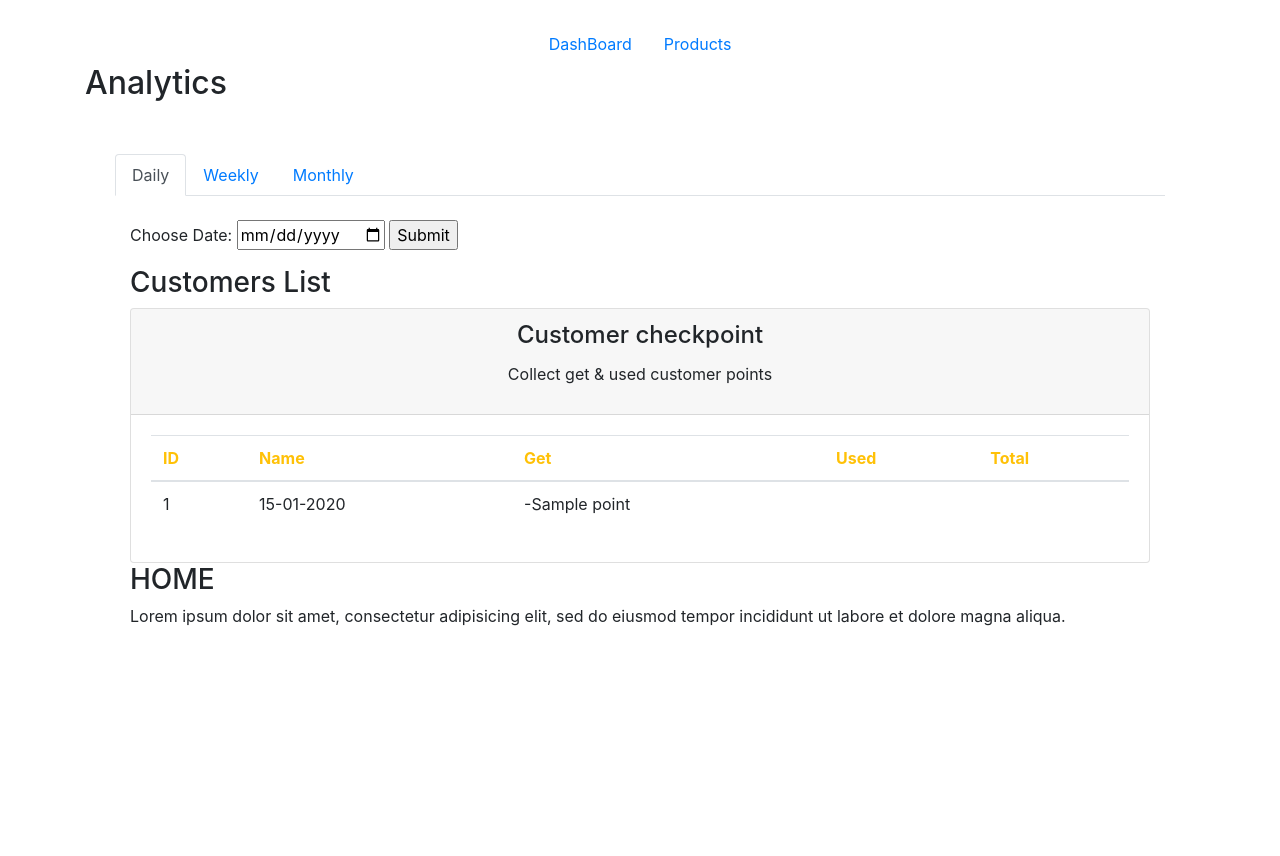
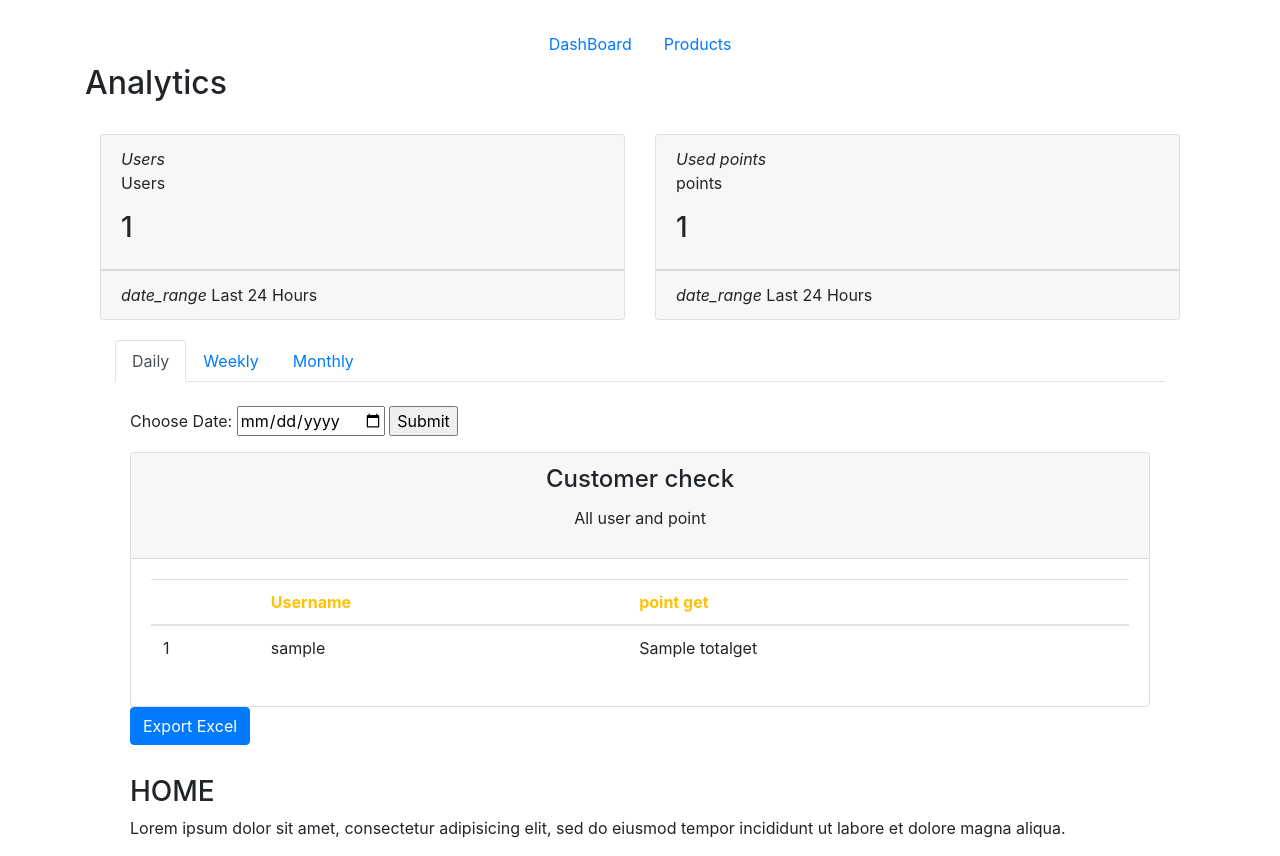
Before and after one commit to onemoretwo/KU_Store_Laravel_Midterm_Project, a PHP site: template resources/views/dash/index.php in a window 1280 px wide. Before the commit the page ends 626 px from the top, so only its background shows below. Run offline with PHP 8.4, Linux system fonts and the light colour scheme; the template is opened without the code that fills it: most values are stand-ins (such as "Sample title", 1, 10 or a date in 2020); data that the repository does not hold is empty; some libraries are stand-ins or nearby versions.

Commit message:
project done

```diff
--- a/resources/views/admin/index.php
+++ b/resources/views/admin/index.php
@@ -57,7 +57,7 @@
                                         <td><?= $product->name?></td>
                                         <td><?= $product->description?></td>
                                         <td><?= $product->price?></td>
-                                        <td><a class="btn btn-default btn-sm" href="/admin/delete_items/<?= $product->id ?>" role="button"><span class="fa fa-trash"></span></a>
+                                        <td><a class="btn btn-default btn-sm" href="/admin/delete_items/<?= $product->id ?>" role="button"><i class="fa fa-trash"></i></a>
 
                                         </td>
 
--- a/resources/views/dash/index.php
+++ b/resources/views/dash/index.php
@@ -15,10 +15,10 @@
     <br>
     <ul class="nav justify-content-center">
         <li class="nav-item">
-            <a class="nav-link active" href="/dash/index">DashBoard</a>
+            <a class="nav-link active" href="/dash">DashBoard</a>
         </li>
         <li class="nav-item">
-            <a class="nav-link" href="/admin/index">Products</a>
+            <a class="nav-link" href="/admin">Products</a>
         </li>
 
     </ul>
@@ -28,15 +28,15 @@
         <br>
         <div class="container" style="align-items: center;">
 
-            <!-- <div class="row">
+            <div class="row">
                 <div class="col-xl-6 col-lg-6 col-md-6 col-sm-6" style="align-items: center;">
                     <div class="card card-stats">
                         <div class="card-header card-header-warning card-header-icon">
                             <div class="card-icon">
-                                <i class="material-icons">people_alt</i>
+                                <i class="material-icons">Users</i>
                             </div>
                             <p class="card-category">Users</p>
-                            <h3 class="card-title">1,234 people
+                            <h3 class="card-title"><?= $totalUsers ?>
 
                             </h3>
                         </div>
@@ -51,10 +51,10 @@
                     <div class="card card-stats">
                         <div class="card-header card-header-success card-header-icon">
                             <div class="card-icon">
-                                <i class="material-icons">money</i>
+                                <i class="material-icons">Used points</i>
                             </div>
-                            <p class="card-category">Income</p>
-                            <h3 class="card-title">34,567฿</h3>
+                            <p class="card-category">points</p>
+                            <h3 class="card-title"><?= $totalPointUse ?></h3>
                         </div>
                         <div class="card-footer">
                             <div class="stats">
@@ -65,7 +65,7 @@
                 </div>
 
 
-            </div> -->
+            </div>
 
             <div class="container" style="margin-top: 20px;">
                 <ul class="nav nav-tabs" role="tablist">
@@ -80,40 +80,44 @@
                     </li>
                 </ul>
                 <div class="tab-content">
+
+
+                <!-- -------------------------------------------------------------------------------------------- -->
                     <div id="home" class="container tab-pane active"><br>
-                    <form action="/action_page.php">
+                    <form action="/dash" method="post">
                         Choose Date:
                         <input type="date" name="bday">
                         <input type="submit">
                     </form>
-                    <h3>Customers List</h3>
                     <div class="row" align="center">
 
                         <div class="col-lg-12 col-md-12">
                             <div class="card">
                                 <div class="card-header card-header-primary">
-                            <h4 class="card-title">Customer checkpoint</h4>
-                            <p class="card-category">Collect get & used customer points</p>
+                                    <h4 class="card-title">Customer check</h4>
+                                    <p class="card-category">All user and point</p>
                                 </div>
                                 <div class="card-body table-responsive">
                                     <table class="table table-hover">
                                         <thead class="text-warning">
                                             <tr>
-                                        <th>ID</th>
-                                        <th>Name</th>
-                                        <th>Get</th>
-                                        <th>Used</th>
-                                        <th>Total</th>
+                                                <th></th>
+                                                <th>Username</th>
+                                                <th>point get</th>
                                             </tr>
                                         </thead>
                                     <tbody>
-                                <?php foreach($userPoint as $user):?>
+                                        <?php
+                                        $count = 0;
+                                        foreach($allget as $user):
+                                        ++$count; ?>
 
                                         <tr>
                                             <td><?= $count ?></td>
-                                    <td><?= date("d-m-Y",strtotime($user->create_at)) ?></td>
-                                    <td class="usepoint"><?= "-".$user->point ?></td>
+                                            <td><?= $user->username ?></td>
+                                            <td class="usepoint"><?= $user->totalget ?></td>
                                         </tr>
+
                                         <?php endforeach; ?>
 
                                     </tbody>
@@ -122,11 +126,18 @@
                             </div>
                         </div>
                     </div>
+                    <form action="dash/exportTiime/<?= $date; ?>" method="post">
+                        <button type="submit" name="submit_button" class="btn btn-primary">Export Excel</button>
+                    </form>
 
-                        <h3>HOME</h3>
+                        <h3 style="margin-top: 30px">HOME</h3>
                         <p>Lorem ipsum dolor sit amet, consectetur adipisicing elit, sed do eiusmod tempor
                             incididunt ut labore et dolore magna aliqua.</p>
                     </div>
+
+
+
+                    <!-- --------------------------------------------------------------------- -->
                     <div id="menu1" class="container tab-pane fade"><br>
                     <form action="/action_page.php">
                         Choose Date:
--- a/resources/views/edit/index.php
+++ b/resources/views/edit/index.php
@@ -77,8 +77,8 @@
                 foreach ($usersuse as $user) :
                 ++$count?>
                   <tr>
-                    <td><?= $user_id ?></td>
-                    <td class="point"><?= $user->point ?></td>
+                    <td><?= $count ?></td>
+                    <td class="point"><?= date("d-m-Y",strtotime($user->create_at)) ?></td>
                     <td class="usepoint"><?= "-".$user->point ?></td>
                   </tr>
                 <?php endforeach; ?>
--- a/src/Controllers/AdminController.php
+++ b/src/Controllers/AdminController.php
@@ -3,6 +3,7 @@
 namespace App\Controllers;
 use App\Models\Item;
 use App\Framework\Utilities\Session;
+use App\Models\Cart_item;
 
 use Exception;
 
@@ -36,14 +37,16 @@ class AdminController extends Controller {
         $price = $input->price;
         $desc = $input->desc;
 
-        $result = (new Item())->insert($name,$type,$price, $desc,$file_store);
+        $result = (new Item())->insert($name,$type,$price, $desc,"/".$file_store);
         return $this->redirect('admin');
     }
+
     public function delete_items(){
         if(!isset($this->request->params[0])){
             throw new Exception("Param[0] is required");
         }
         $itemid = $this->request->params[0];
+        $result2 = (new Cart_item())->clearcart_afterdel($itemid);
         $result = (new Item())->delete($itemid);
         return $this->redirect('admin');
 
--- a/src/Controllers/CartController.php
+++ b/src/Controllers/CartController.php
@@ -18,9 +18,9 @@ class CartController extends Controller {
     }
 
     public function delete_cart_item(){
-        // if(!isset($this->request->params[0])){
-        //     throw new Exception("Param[0] is required");
-        // }
+        if(!isset($this->request->params[0])){
+            throw new Exception("Param[0] is required");
+        }
         $itemid = $this->request->params[0];
         $result = (new Cart_item())->del_mycart($itemid);
         return $this->redirect('cart');
--- a/src/Controllers/LoginController.php
+++ b/src/Controllers/LoginController.php
@@ -46,7 +46,6 @@ class LoginController extends Controller {
 
         if(empty($username) && empty($email) && empty($npwd) && empty($rpwd)){
             echo "<script>alert('All fields are required.')</script>";
-
         }
 
         if(!empty($username)){
--- a/src/Models/Item.php
+++ b/src/Models/Item.php
@@ -37,11 +37,12 @@ class Item extends Model{
         ]);
         return $data;
     }
+
     public function delete($itemid){
         $sql ="DELETE FROM items WHERE id = :id";
         $data = $this->db->queryAll($sql,[
             ':id' => $itemid
         ]);
-        return data;
+        return $data;
     }
 }
```
Also changed, not shown: src/Controllers/BanController.php (+0 -7 lines), src/Controllers/DashController.php (+37 -4 lines), src/Models/Cart_item.php (+8 -0 lines), src/Models/Point_log.php (+14 -5 lines), src/Models/User.php (+18 -0 lines), public/images/free-norwegian-nature-wallpaper_01573730_151.jpg (added), public/images/south-america-patagonia-andes-mountains-lake-2048x1152.jpg (added). Lines whose indentation alone changed are shown as unchanged.
